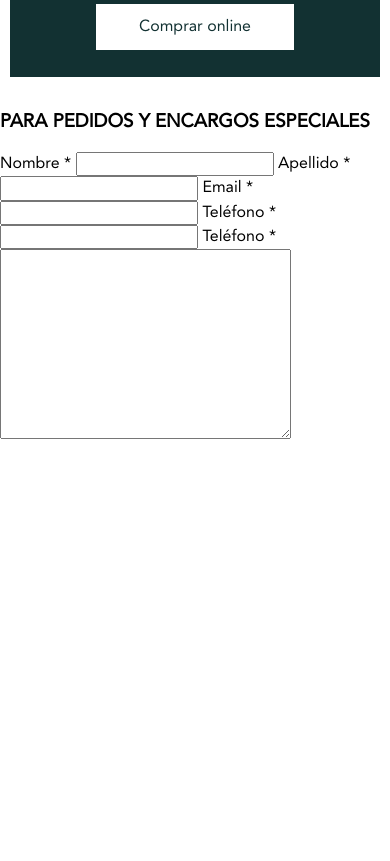
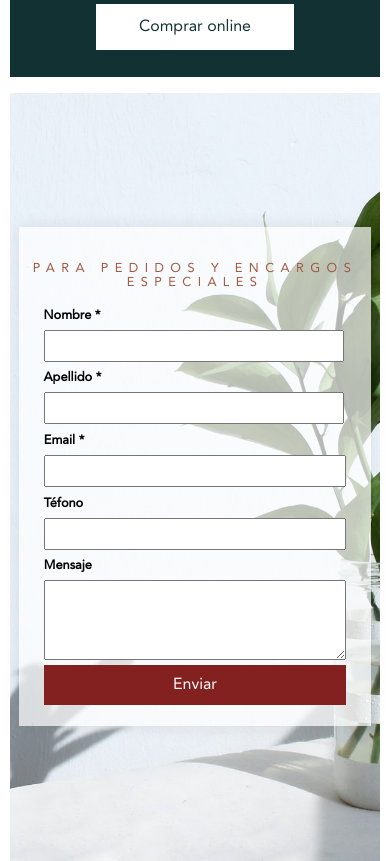
Before and after one commit to VigilioYonatan/Web-1, a plain HTML site: page index.html in a window 390 px wide. Shown: the part 2735-3596 px from the top of the page. Before the commit the page ends 3180 px from the top, so only its background shows below. Drawn offline with Linux system fonts and the light colour scheme.

Commit message:
contactos formulario style & responsive

```diff
--- a/css/style.css
+++ b/css/style.css
@@ -456,6 +456,96 @@ box-shadow: -.1em .1em 3em var(--text-color-primary);
     border: .1em solid var(--text-color-second);
 
 }
+
+/* fin somos  */
+
+
+/* formulario contactos  */
+
+.contactos{
+    width: 95%;
+    height: 52.5rem;
+    margin: 0 auto;
+    display: flex;
+    justify-content: center;
+    align-items: center;
+    position: relative;
+}
+
+.contactos__background{
+    position: absolute;
+    top: 0;
+    width: 100%;
+    height: 100%;
+    object-fit: cover;
+    z-index: -10;
+}
+
+.contactos-form{
+    width: 50%;
+    height: 80%;
+    display: flex;
+    flex-direction: column;
+    align-items: center;
+    justify-content: space-around;
+    background-color: rgba(255, 255, 255, 0.699);
+    padding: 3rem;
+    box-shadow: 0rem 0rem 1rem rgba(0, 0, 0, 0.089);
+}
+.contactos-form__title{
+    text-align: center;
+    font-size: 1rem;
+    font-weight: 100;
+    letter-spacing: .5em;
+    color: var(--text-color-primary);
+}
+.contactos-form__sub{
+    width: 90%;
+    display: flex;
+    flex-direction: column;
+    margin: .6rem;
+}
+
+
+.contactos-form__sub b{
+    margin-bottom: .4rem;
+}
+.contactos-form__input{
+    width: 100%;
+    height: 2.4rem;
+    outline-color: #a05841;
+}
+.contactos-form__input:focus{
+    outline: .2rem solid var(--text-color-primary);
+
+}
+.contactos-form-mitad{
+    display: flex;
+    width: 93%;
+}
+.contactos-form-mitad__input{
+    width: 60%;
+}
+.contactos-form__area{
+
+    max-width: 100%;
+    min-width: 100%;
+    min-height: 8rem;
+    max-height: 8rem;
+
+}
+.contactos__submit{
+    width: 90%;
+    background-color: rgba(131, 33, 33);
+    padding: .6rem 0;
+    color: var(--text-color-second);
+    cursor: pointer;
+    border: .1rem solid rgba(131, 33, 33);
+}
+.contactos__submit:active{
+    background-color: var(--text-color-second);
+    color: rgba(131, 33, 33);
+}
 @media (hover:hover){
     .header__logo:hover, .navbar-nav1__link:hover, .navbar-nav2__link:hover {
         color: black;
@@ -479,11 +569,20 @@ box-shadow: -.1em .1em 3em var(--text-color-primary);
         color: var(--text-color-second);
         transition: background-color .5s;
     }
+
+    .contactos__submit:hover{
+        background-color: var(--text-color-second);
+        color: rgba(131, 33, 33);
+    }
 }
 
 @media screen and (max-width: 1200px){
     .tienda-card{
         height: 20rem;
+    }
+
+    .contactos-form{
+        width: 60%;
     }
 }
 
@@ -539,6 +638,11 @@ box-shadow: -.1em .1em 3em var(--text-color-primary);
         width: 80%;
 
     }
+
+    .contactos-form{
+        width: 80%;
+        height: 65%;
+    }
 }
 @media screen and (max-width: 650px) {
     .navbar-nav1{
@@ -586,6 +690,39 @@ box-shadow: -.1em .1em 3em var(--text-color-primary);
         width: 50%;
         height: 100%;
     }
+    .contactos{
+        height: 48.5rem;
+    }
+    .contactos-form{
+        width: 95%;
+        height: 75%;
+        padding: 0 .5rem;
+    }
+
+
+    .contactos-form__title{
+        width: 100%;
+        font-size: .8rem;
+    }
+    .contactos-form__sub{
+        font-size: .8rem;
+        margin: .3rem;
+    }
+
+    .contactos-form-mitad{
+        flex-direction:column;
+    }
+    .contactos-form-mitad__input{
+        width: 96%;
+
+    }
+    .contactos-form__input{
+        height: 2rem;
+    }
+    .contactos-form__area{
+        min-height: 5rem;
+        max-height: 5rem;
+    }
 }
 @media screen and (max-width: 400px) {
     .navbar-nav1{
@@ -610,4 +747,12 @@ box-shadow: -.1em .1em 3em var(--text-color-primary);
     .somos-row2-card2__title{
         margin: .5em 0;
     }
+    .contactos{
+        height: 48rem;
+    }
+    .contactos-form{
+        height: 65%;
+        justify-content: center;
+    }
+
 }
--- a/index.html
+++ b/index.html
@@ -106,23 +106,27 @@
     <!-- fin somos  -->
     <!-- formulario contactos -->
     <section class="contactos">
+        <img class="contactos__background" src="./img/contactos.jpg" alt="">
         <form action="" class="contactos-form" method="post">
             <h3 class="contactos-form__title">PARA PEDIDOS Y ENCARGOS ESPECIALES</h3>
-            <label for="Nombre" class="contactos-form__sub">Nombre *
-                <input type="text" name="Nombre" class="contactos-form__input">
-            </label>
-            <label for="Apellido" class="contactos-form__sub">Apellido *
-                <input type="text" name="Apellido" class="contactos-form__input">
-            </label>
-            <label for="Email" class="contactos-form__sub">Email *
+            <div class="contactos-form-mitad">
+                <label for="Nombre" class="contactos-form__sub contactos-form-mitad__input"><b>Nombre *</b>
+                    <input type="text" name="Nombre" class="contactos-form__input">
+                </label>
+                <label for="Apellido" class="contactos-form__sub contactos-form-mitad__input"><b>Apellido *</b>
+                    <input type="text" name="Apellido" class="contactos-form__input">
+                </label>
+            </div>
+            <label for="Email" class="contactos-form__sub"><b>Email *</b>
                 <input type="text" name="Email" class="contactos-form__input">
             </label>
-            <label for="Telefono" class="contactos-form__sub">Teléfono *
+            <label for="Telefono" class="contactos-form__sub"><b>Téfono</b>
                 <input type="tel" name="Telefono" class="contactos-form__input">
             </label>
-            <label for="Telefono" class="contactos-form__sub">Teléfono *
-                <textarea name="" id="" cols="30" rows="10" class="contactos-form__area"></textarea>
+            <label for="Mensaje" class="contactos-form__sub"><b>Mensaje</b>
+                <textarea name="" id=""   class="contactos-form__area"></textarea>
             </label>
+            <input class="contactos__submit" type="submit" value="Enviar">
         </form>
     </section>
     <!-- fin formulario contactos  -->
```
Also changed, not shown: img/contactos.jpg (added).
